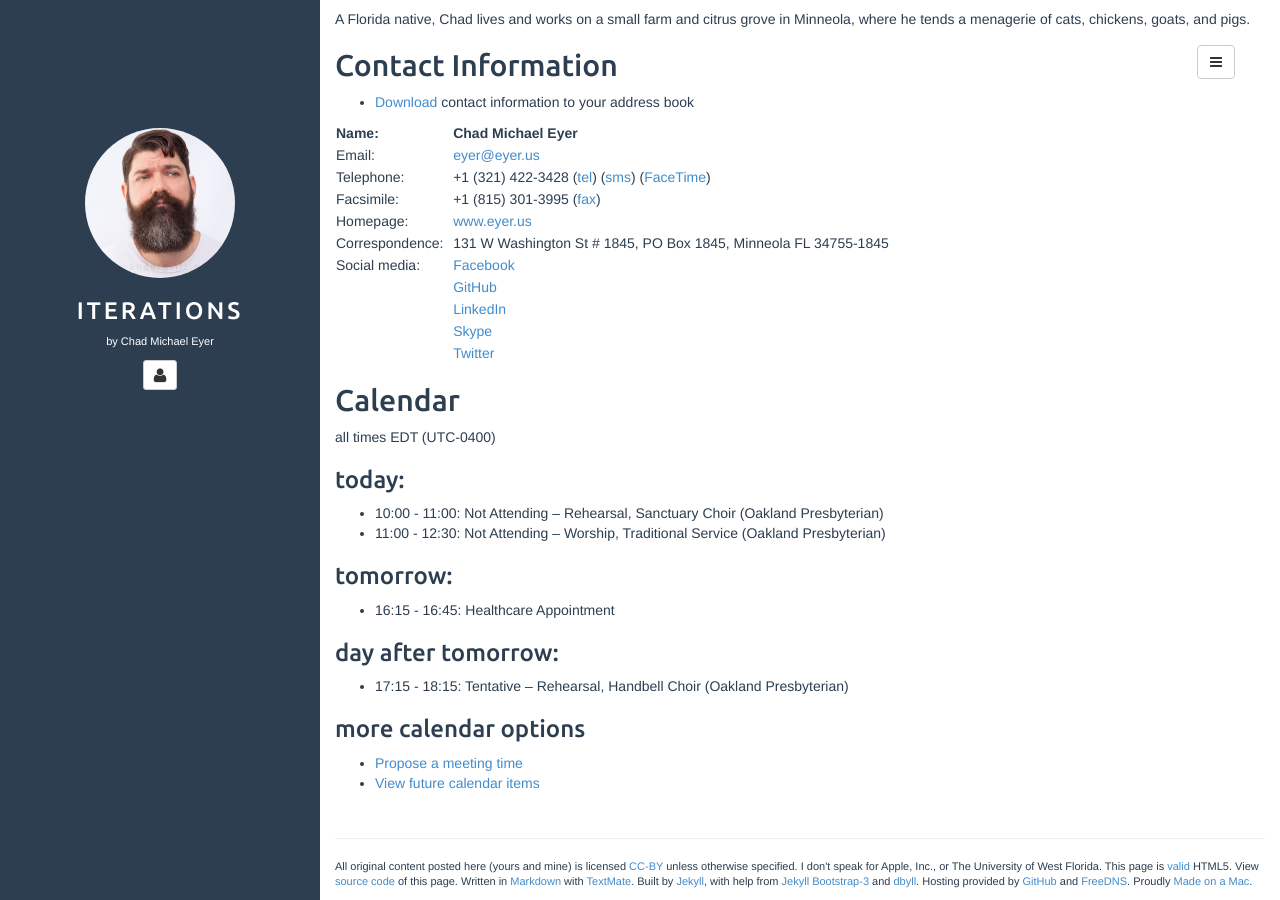
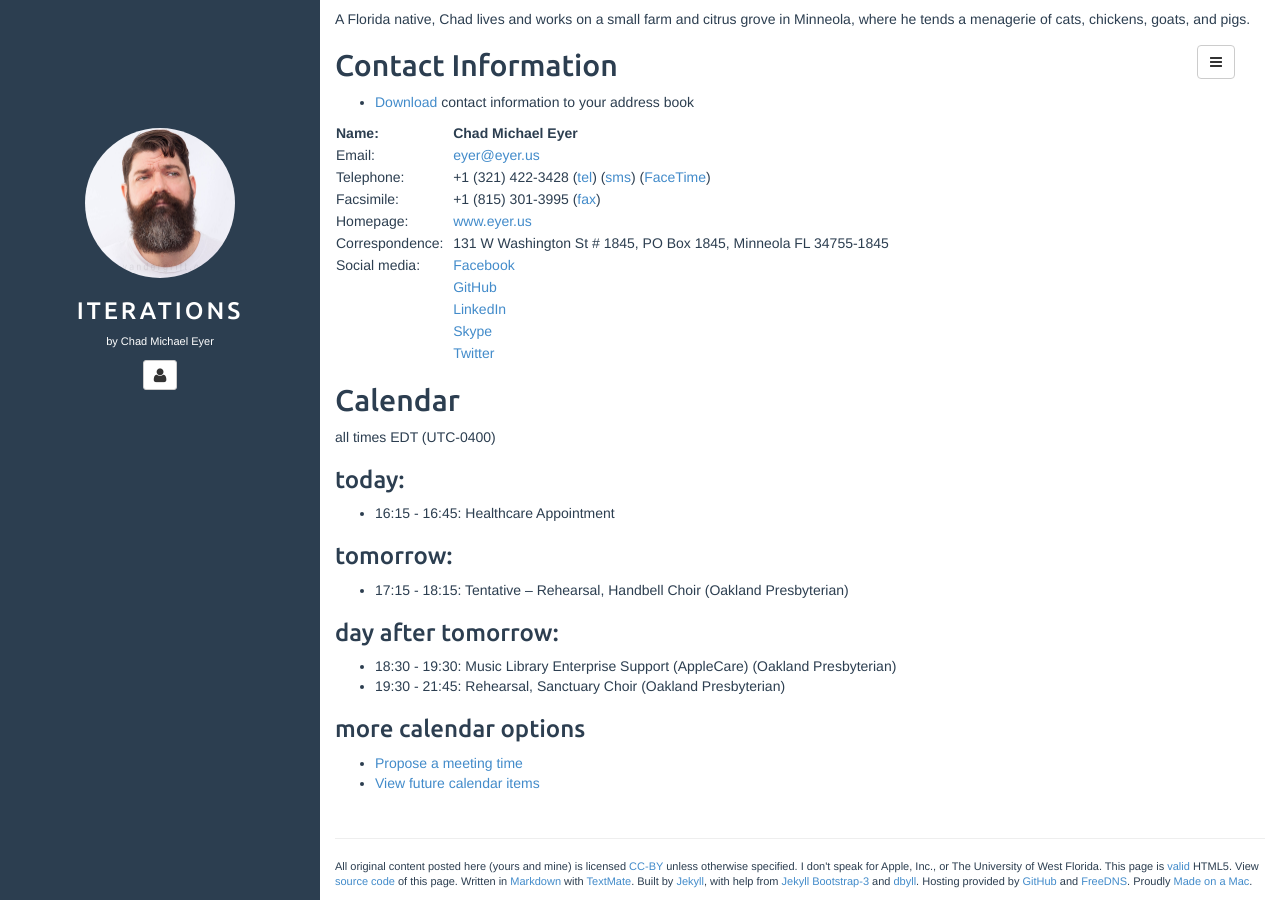
Before and after one commit to chadmichaeleyer/chadmichaeleyer.github.io, a Jekyll site: the page built from about.md, in a window 1280 px wide and 900 px high, scrolled down 1050 px. Built offline with Jekyll 4.4.1, drawn with Linux system fonts in a browser that asks for light colours.

Commit message:
calendar update

```diff
--- a/calendar.markdown
+++ b/calendar.markdown
@@ -2,13 +2,13 @@ all times EDT (UTC-0400)
 
 ### today:
 
-* 10:00 - 11:00: Not Attending – Rehearsal, Sanctuary Choir (Oakland Presbyterian)
-* 11:00 - 12:30: Not Attending – Worship, Traditional Service (Oakland Presbyterian)
+* 16:15 - 16:45: Healthcare Appointment
 
 ### tomorrow:
 
-* 16:15 - 16:45: Healthcare Appointment
+* 17:15 - 18:15: Tentative – Rehearsal, Handbell Choir (Oakland Presbyterian)
 
 ### day after tomorrow:
 
-* 17:15 - 18:15: Tentative – Rehearsal, Handbell Choir (Oakland Presbyterian)
+* 18:30 - 19:30: Music Library Enterprise Support (AppleCare) (Oakland Presbyterian)
+* 19:30 - 21:45: Rehearsal, Sanctuary Choir (Oakland Presbyterian)
```
Also changed, not shown: calendar-year.markdown (+8 -5 lines).
